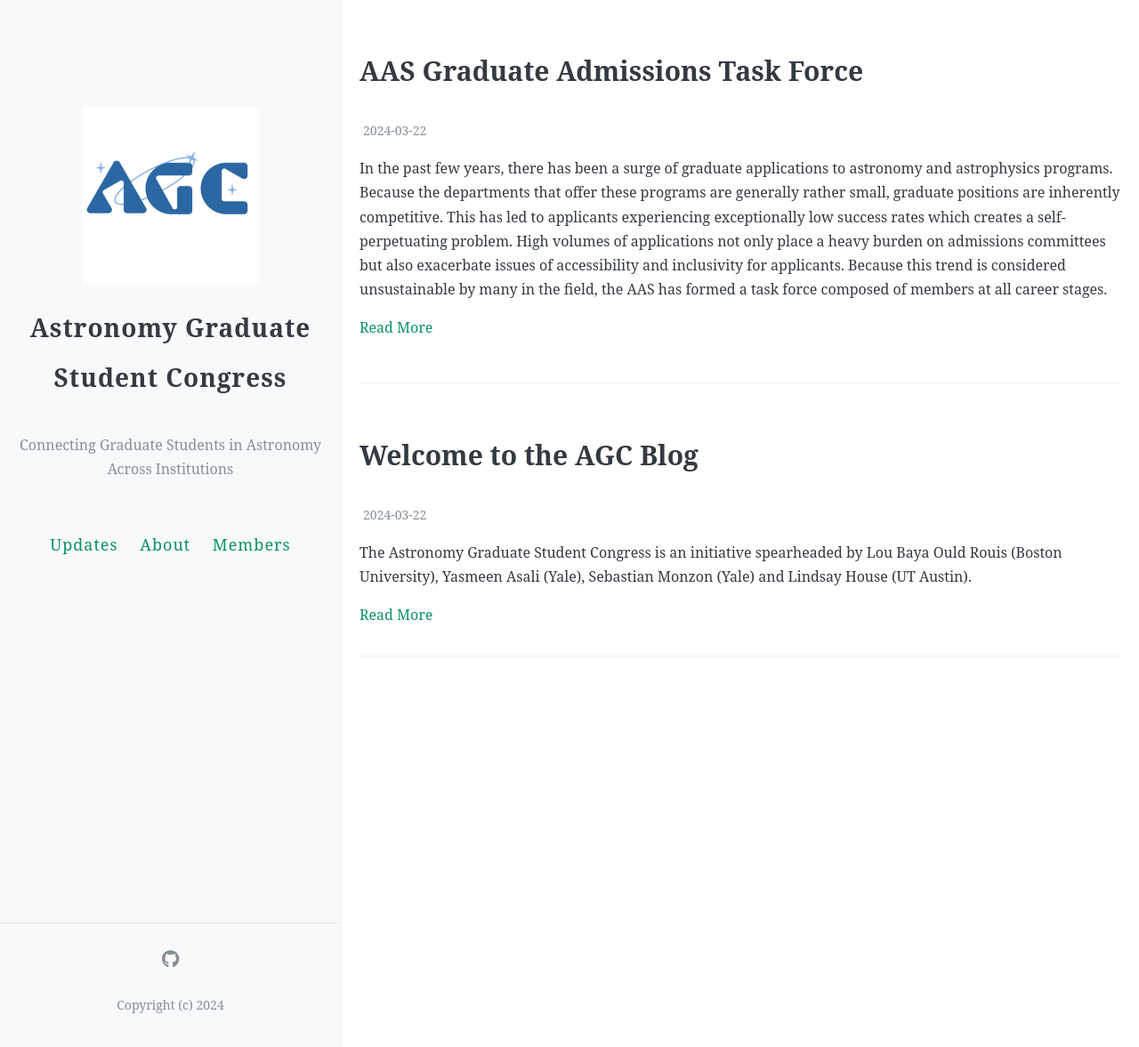
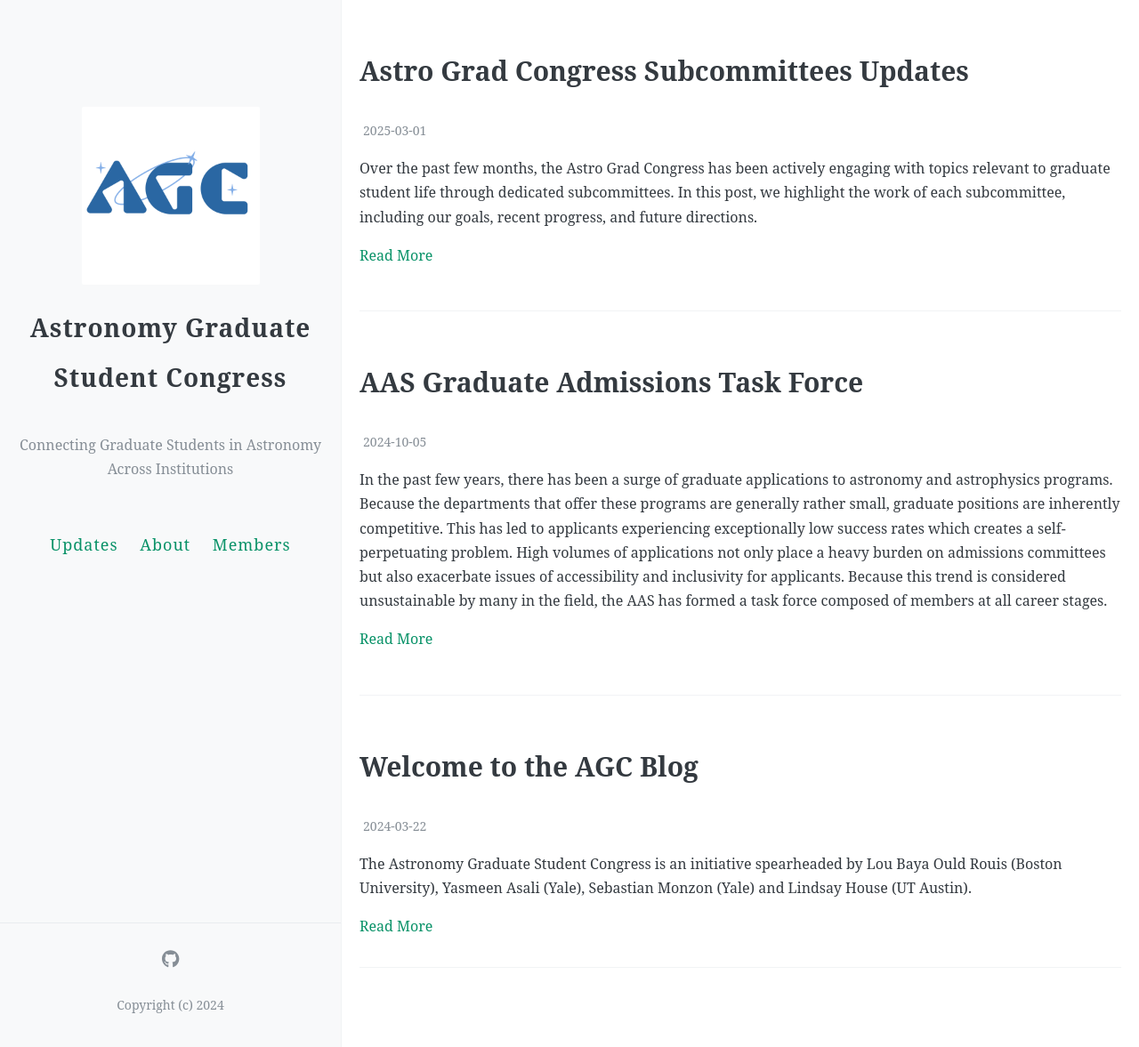
Before and after one commit to astro-grad-congress/astro-grad-congress.github.io, a Jekyll site: the page built from index.html, in a window 1280 px wide and 1177 px high. Shown: the whole window at 89% size. Built offline with Jekyll 4.4.1, drawn with Linux system fonts in a browser that asks for light colours; the list of posts is cut into pages by our own code; comment, search, counter and statistics services are not loaded; part of the change alters nothing that is shown.

Commit message:
update blog posts

```diff
--- a/_posts/2024-10-05-admissions.md
+++ b/_posts/2024-10-05-admissions.md
@@ -1,7 +1,7 @@
 ---
 layout: post
 title: AAS Graduate Admissions Task Force
-date: 2024-03-22
+date: 2024-10-05
 Author: Sebastian Monzon
 tags:
 comments: false
--- /dev/null
+++ b/_posts/2025-03-01-update.md
@@ -0,0 +1,51 @@
+---
+layout: post
+title: Astro Grad Congress Subcommittees Updates
+date: 2025-03-01
+Author: Lou Baya Ould Rouis
+tags:
+comments: false
+toc: false
+pinned: false
+---
+
+Over the past few months, the Astro Grad Congress has been actively engaging with topics relevant to graduate student life through dedicated subcommittees. In this post, we highlight the work of each subcommittee, including our goals, recent progress, and future directions.
+
+## Outreach Database
+
+Our goal is to increase access to public engagement opportunities by making it easier for graduate students to launch outreach initiatives at their home institutions. We aim to amplify the positive impact astronomy graduate students can have in their local communities.
+
+To that end, we are compiling a public database of outreach efforts to centralize information, inspire new initiatives, and provide guidance on how similar efforts can be adapted elsewhere. We also hope this fosters more collaboration across institutions and cities!
+
+So far, we’ve created a survey and distributed it across members' departments and institutions. We’ve received over 20 responses spanning more than a dozen unique institutions. Our next step is to follow up with these respondents to learn more about their outreach work and include it in our database.
+
+Subcommittee contacts:
+Stephen Schmidt, Daniel Piacitelli, Lou Baya Ould Rouis, Maria Vincent, Lindsay House, Karina Barboza, Sydney Jenkins
+
+## Graduate Involvement in Faculty Hiring
+
+Our goal is to advocate for more standardized and meaningful graduate student involvement in faculty hiring processes. We aim to gather information on current practices across institutions and develop a playbook to empower students to have a stronger voice in these decisions.
+
+So far, we’ve compiled documentation describing faculty hiring processes in 10 departments, and we plan to expand this list. Our long-term goal is to turn this into a public resource to help graduate students advocate for inclusion in hiring decisions at their own institutions. Eventually, we also plan to draft a brief public statement outlining the recommended role of graduate students in faculty hiring.
+
+Subcommittee contacts:
+Ian Williams, Alex Kirby, Vedant Chandra, Yasmeen Asali
+
+## Community Building
+
+Our goal is to promote the value of strong departmental communities, especially in fostering equity and a sense of belonging for underrepresented students. We are working to gather and share data that highlight the importance of community-building efforts, and share recommendations with the broader community.
+
+Thus far, we’ve compiled experiences from several departments and identified valuable resources to share such as guides on graduate admissions and fellowship applications. Next, we plan to determine the best platform to host these materials and explore partnerships with organizations such as AAS, CSMA, and AstroBites.
+
+Subcommittee contacts:
+Sebastian Monzon, Edgar Vidal, Chris Lam
+
+
+## Unionization
+
+Our goal is to assess the current status of unionization across astronomy graduate programs in the U.S., with a particular focus on how unionization can improve stipend levels and working conditions. We also aim to provide resources on how to form a union and share contract examples from existing unions.
+
+So far, we’ve discussed the union status of a few departments within AGC. We plan to distribute a survey to gather more comprehensive data and build a public spreadsheet with up-to-date information and resources.
+
+Subcommittee contacts:
+Douglas Grion Filho, Bill Smith, Cory Padgett
```
